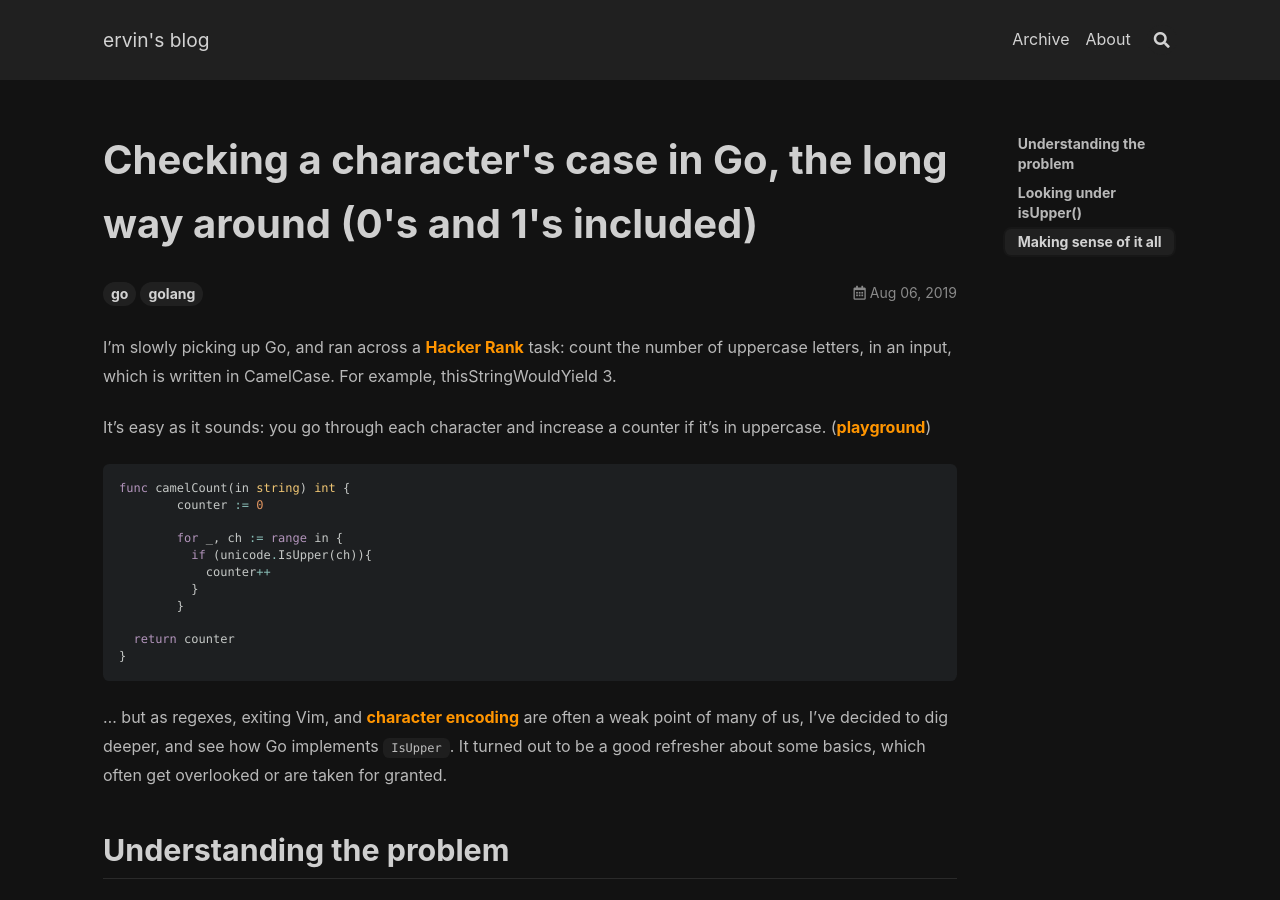
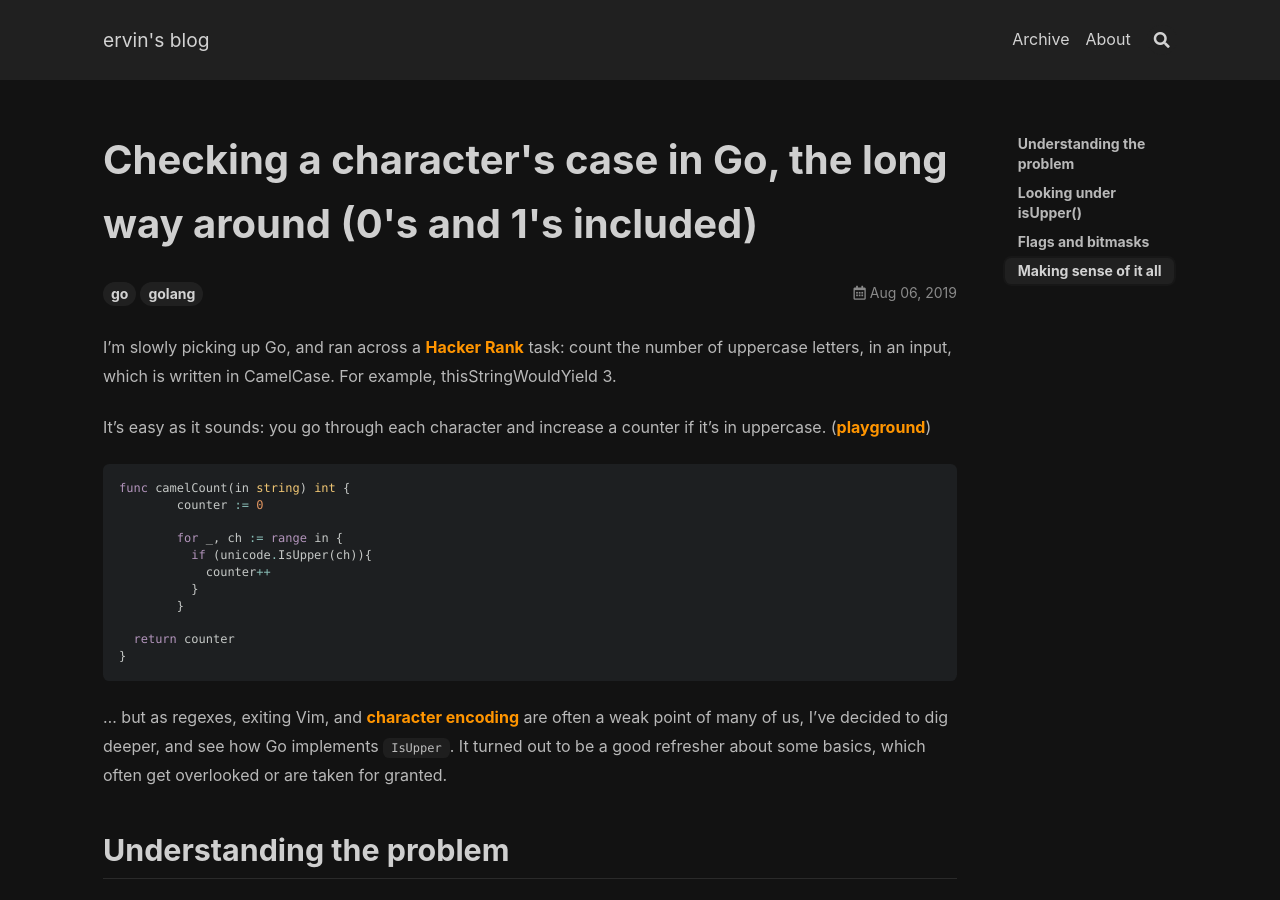
Before and after one commit to ervinb/ervinb.github.io, a Jekyll site: the page built from _posts/2019-08-06-upcase-in-go-the-long-way-around.md, in a window 1280 px wide and 900 px high. Built offline with Jekyll 4.4.1, drawn with Linux system fonts in a browser that asks for light colours; nearby versions of some CDN libraries; comment, search, counter and statistics services are not loaded.

Commit message:
Fix heading

```diff
--- a/_posts/2019-08-06-upcase-in-go-the-long-way-around.md
+++ b/_posts/2019-08-06-upcase-in-go-the-long-way-around.md
@@ -75,7 +75,7 @@ return properties[uint8(r)] & pLmask == pLu
 We're accessing an array called `properties` with an 8-bit integer index, derived from the rune (code point), have some kind of a mask, and `pLu` whatever that is. Making sense of both sides of the equality check is up next.
 
 
-#### Flags and bitmasks
+## Flags and bitmasks
 
 If we look up the definition of `pLmask` ((src/unicode/graphic.go)[https://golang.org/src/unicode/graphic.go#8]), your first reaction might be to switch to the YouTube tab you have sitting next to
 the current one, but let's fight that urge and see what we have here.
```
